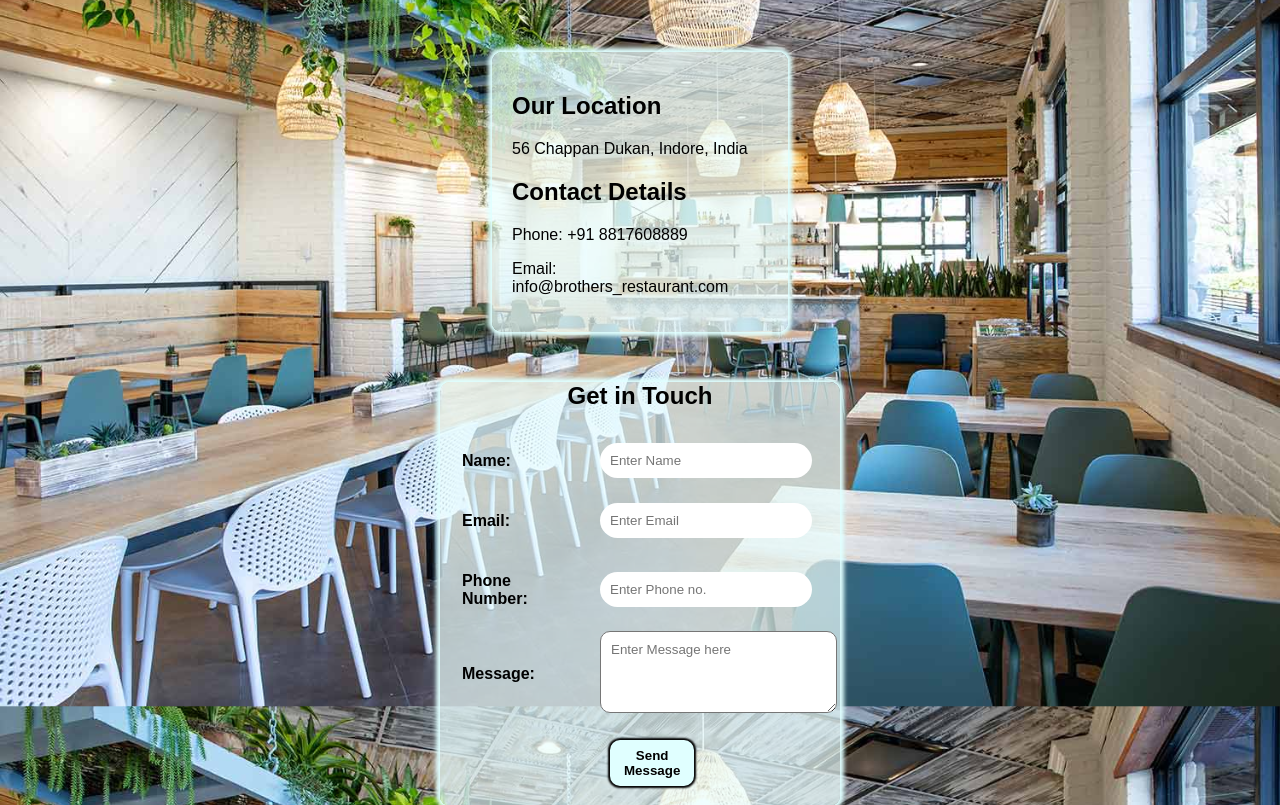
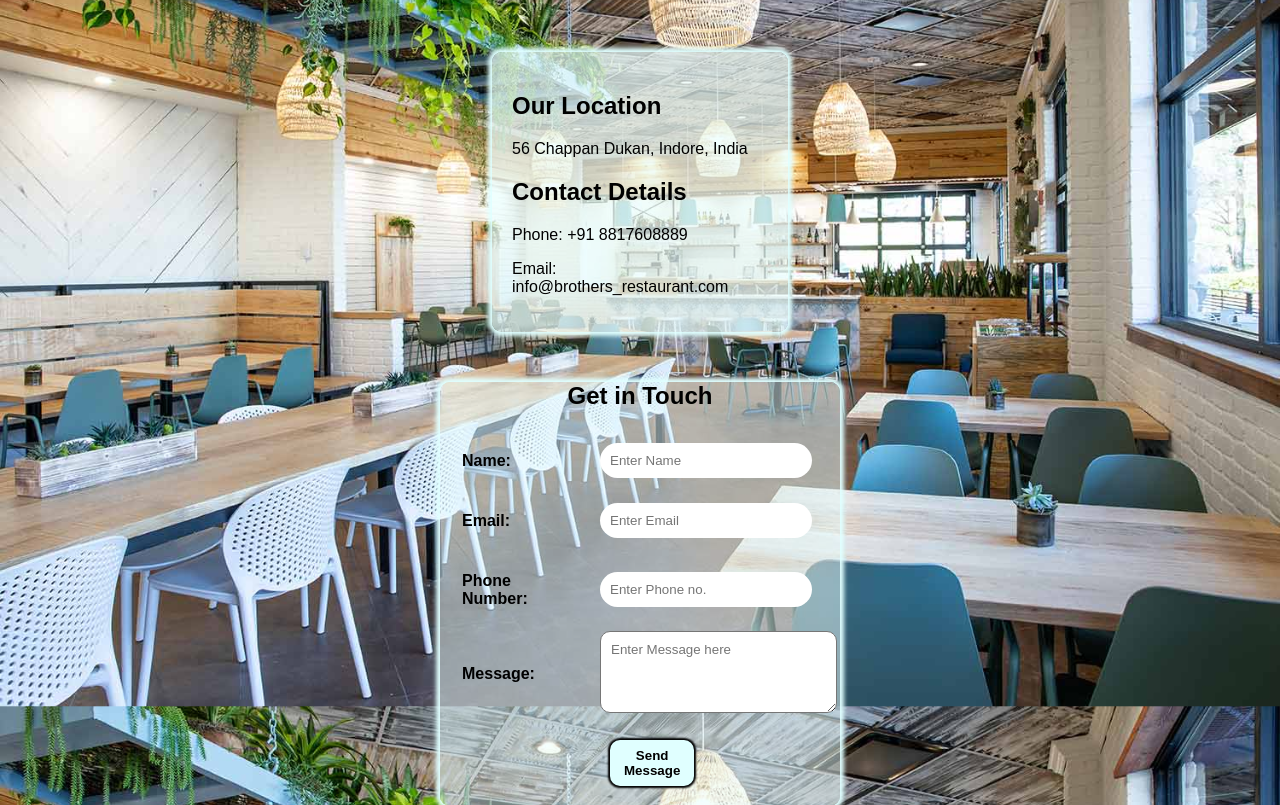
Before and after one commit to JatinLahari/HTML-CSS-Project, a plain HTML site: page contact.html in a window 1280 px wide. Shown: the part 147-952 px from the top of the page. Drawn offline with Linux system fonts and the light colour scheme.

Commit message:
Completed

```diff
--- a/style.css
+++ b/style.css
@@ -311,7 +311,7 @@ button[type="submit"]:hover {
 .contact-form {
   width: 400px;
   margin: 50px auto;
-  background-color: rgb(235, 255, 255, 0.7);
+  background-color: rgb(235, 255, 255, 0.5);
   border-radius: 10px;
   box-shadow: 0px 0px 4px 4px lightcyan;
 }
```
Also changed, not shown: bg.jpg (deleted), bg1.jpg (deleted), bg2.jpg (deleted), restaurant-interior_1127-3394.avif (deleted).
